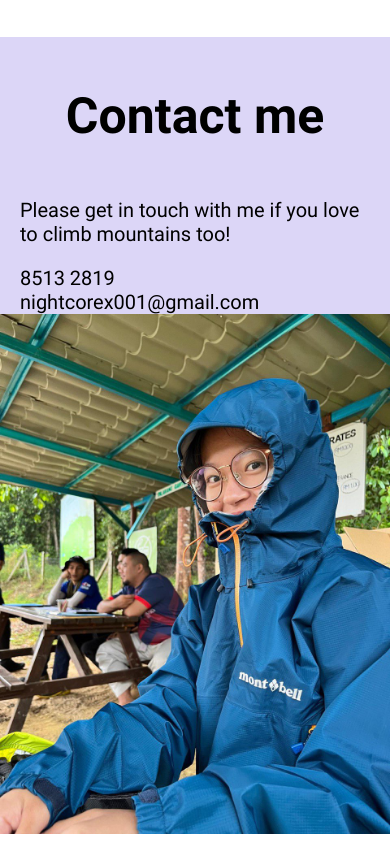
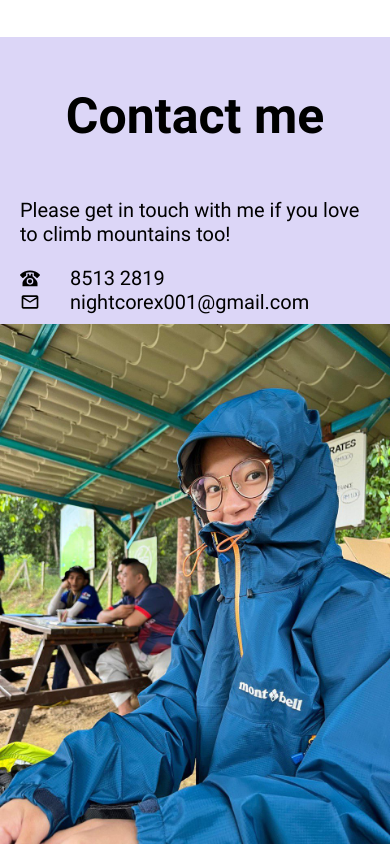
Before and after one commit to Tinkybala/homepage, a website built with webpack: page src/index.html in a window 390 px wide. Shown: the part 3197-4041 px from the top of the page. Built offline with nearby package versions, Linux system fonts and the light colour scheme.

Commit message:
added shaking icon

```diff
--- a/src/index.html
+++ b/src/index.html
@@ -62,8 +62,14 @@
         <div class="contact">
             <h1>Contact me</h1>
             <p>Please get in touch with me if you love to climb mountains too!</p>
-            <p class="mobile">8513 2819</p>
-            <p class="email">nightcorex001@gmail.com</p>
+            <div class="mobile">
+                <img src="../src/phone-classic.svg">
+                <p class="mobile">8513 2819</p>
+            </div>
+            <div class="email">
+                <img src="../src/email-outline.svg">
+                <p>nightcorex001@gmail.com</p>
+            </div>
         </div>
         <img src="../src/ophir.jpeg" alt="Hazel Chin profile">
     </footer>
--- a/src/style.css
+++ b/src/style.css
@@ -167,6 +167,26 @@ button{
     height: 80px;
     background-color: transparent;
     border: none;
+    will-change: transform;
+}
+
+button:hover{
+    animation: shake 0.5s;
+}
+
+@keyframes shake{
+    0%{
+        transform: rotateZ(0deg);
+    }
+    25%{
+        transform: rotateZ(10deg);
+    }
+    75%{
+        transform: rotateZ(-10deg);
+    }
+    100%{
+        transform: rotateZ(0deg);
+    }
 }
 
 button:active{
@@ -189,6 +209,19 @@ button img{
     width:50px;
     height: 50px;
     margin-left: 0px;
+}
+.contact div{
+    display: flex;
+    flex-direction: row;
+    align-items: center;
+}
+.contact div img{
+    width: 40px;
+   padding: 0px;
+}
+.contact div p{
+    margin: 0px;
+    margin-left: 10px;
 }
 
 
@@ -271,6 +304,7 @@ button img{
 
     footer img{
         padding: 0;
+        padding-top: 10px;
     }
 
     .grid-container{
@@ -295,11 +329,12 @@ button img{
         padding: 0px;
     }
 
-    .email{
-        margin: 0px;
+    .contact div{
+        padding-left: 20px;
     }
 
-    .mobile{
-        margin: 0px;
+    .contact div img{
+        width: 20px;
+        padding: 0px;
     }
 }
```
Also changed, not shown: src/email-outline.svg (added), src/phone-classic.svg (added).
